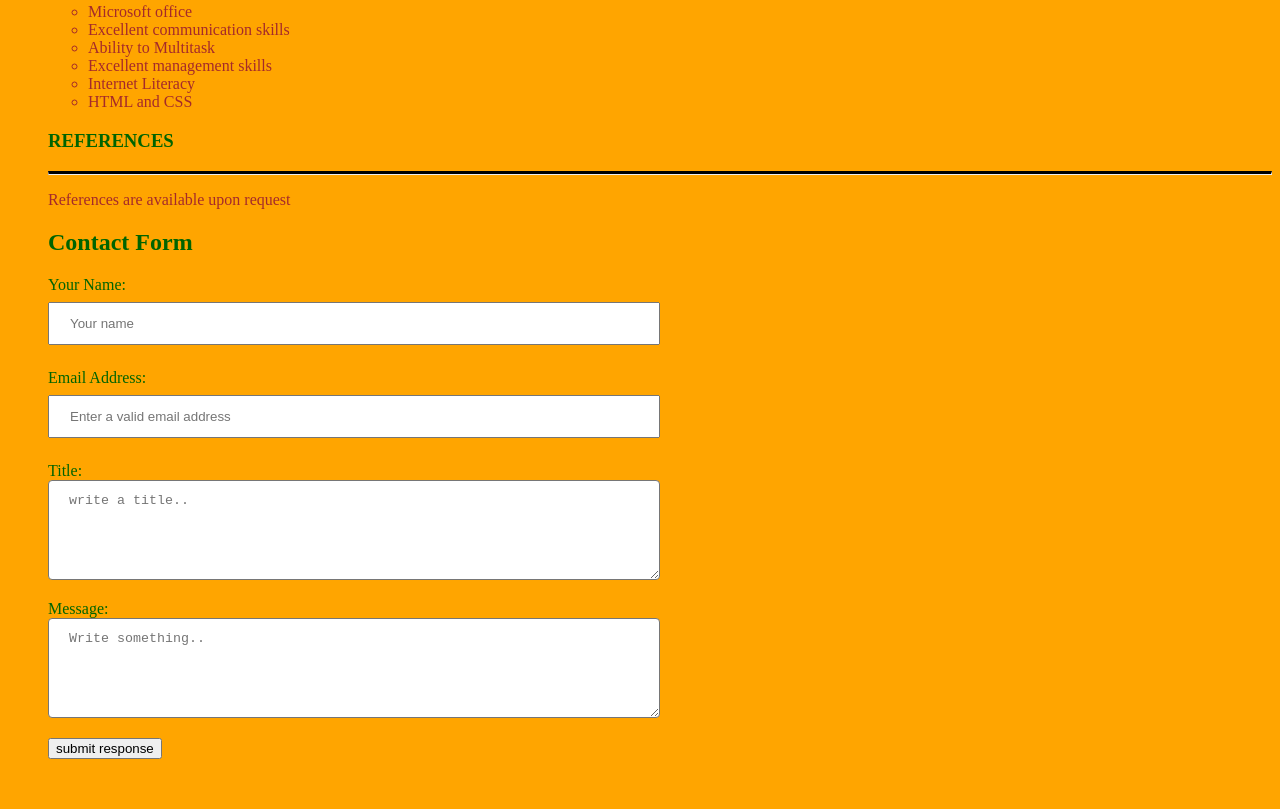
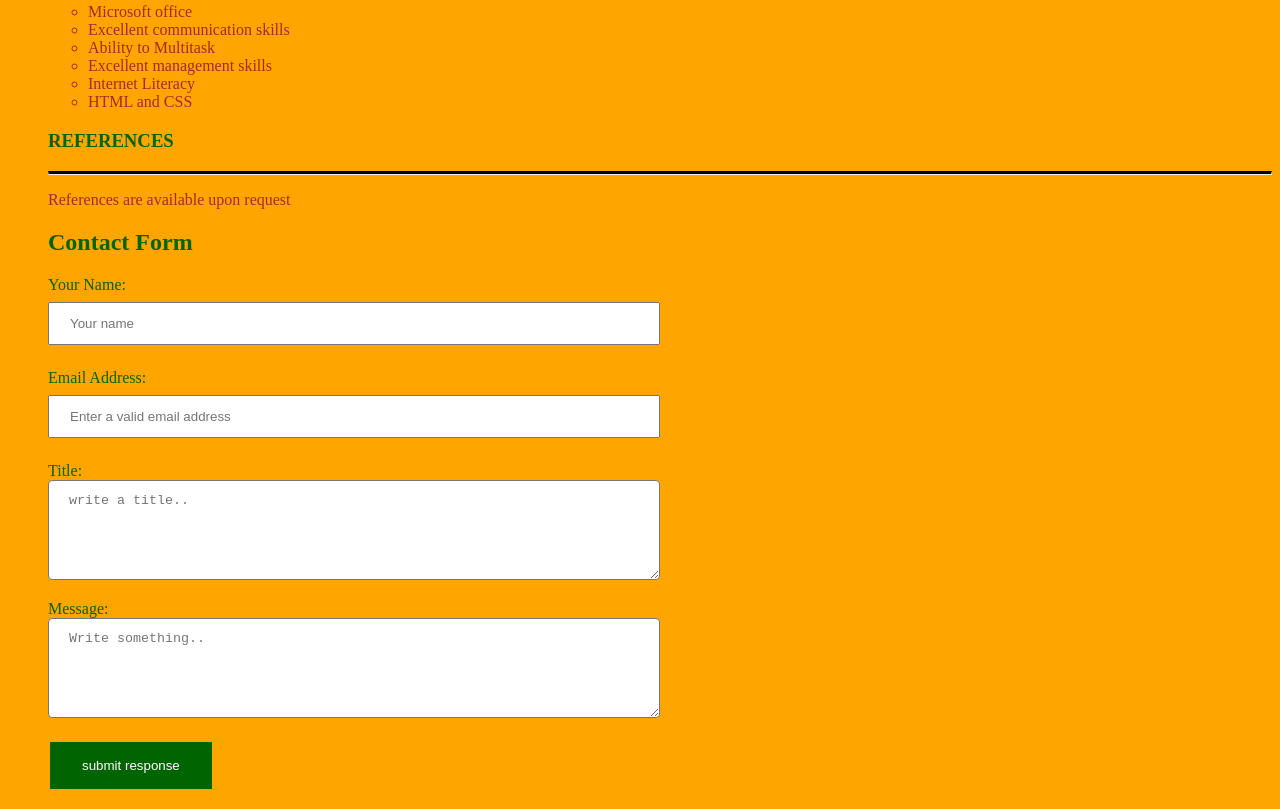
Before and after one commit to Estherokafor05/HNG-TECH-TASK1, a plain HTML site: page index.html in a window 1280 px wide. Shown: the part 1136-1945 px from the top of the page. Before the commit the page ends 1911 px from the top, so only its background shows below. Drawn offline with Linux system fonts and the light colour scheme.

Commit message:
Update mystyle.css

```diff
--- a/mystyle.css
+++ b/mystyle.css
@@ -58,7 +58,7 @@ textarea {
   box-sizing: border-box;
   border-radius: 4px;
 }
-input[type=button] {
+input[type=submit] {
    background-color: Darkgreen;
   border: none;
   color: white;
```
